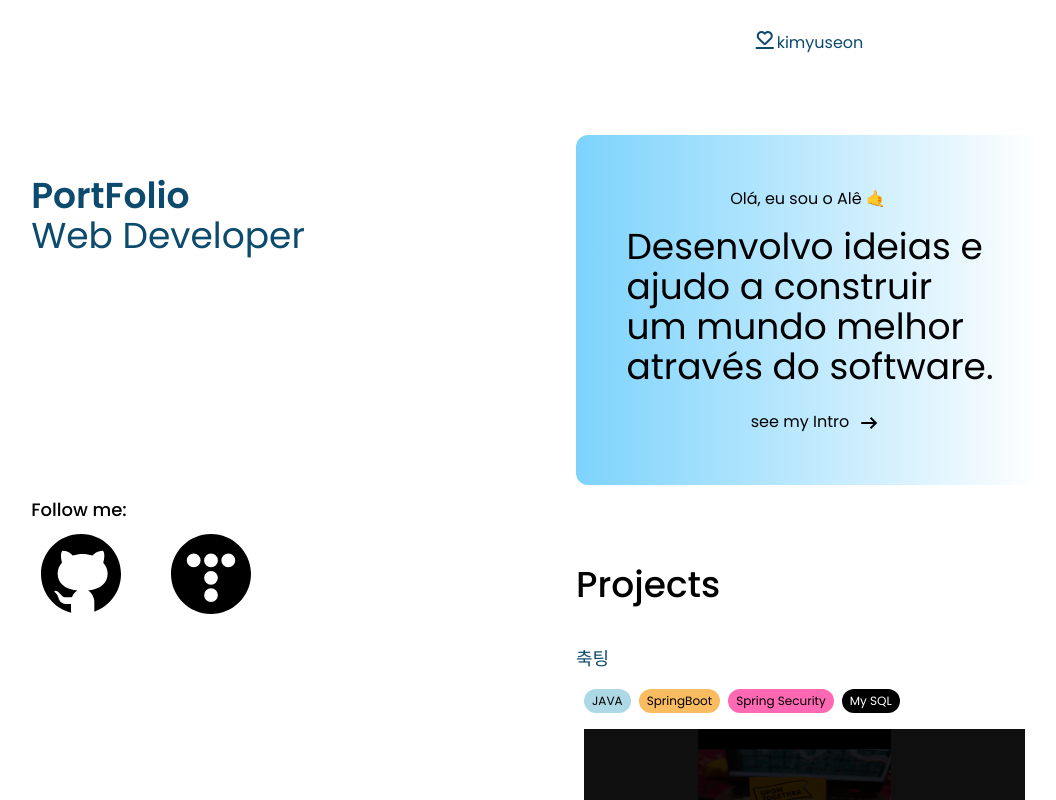
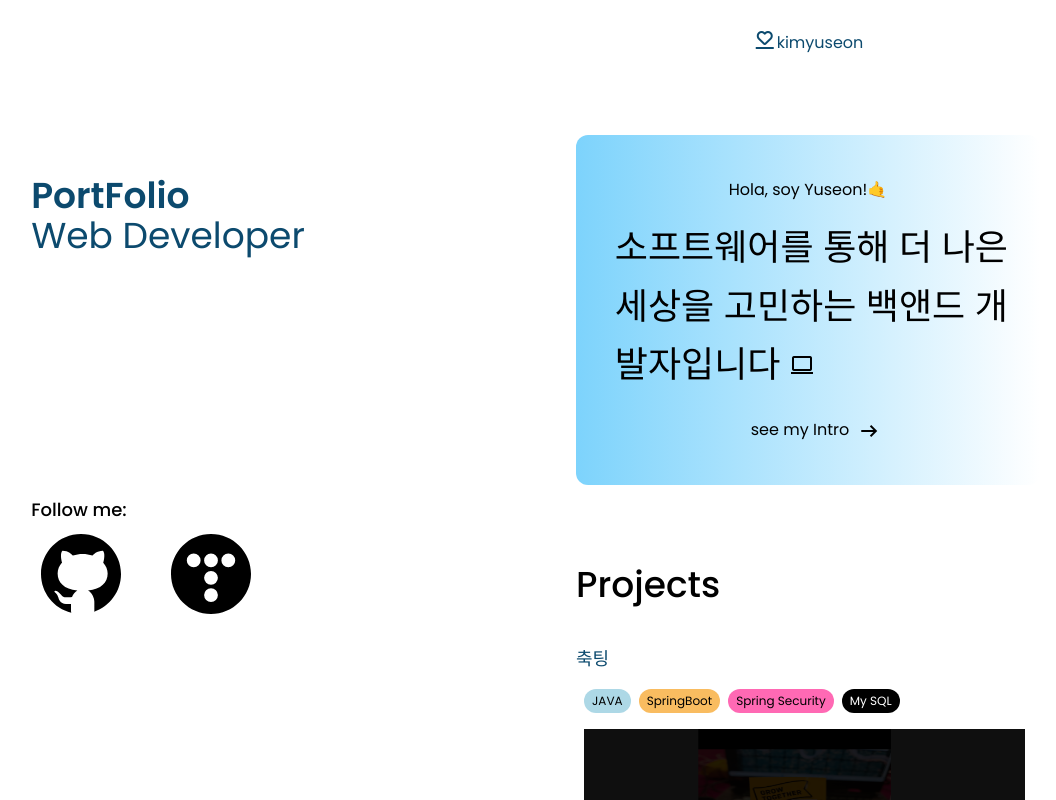
Before and after one commit to chaemina/YusunProtfolio, a Next.js app: page / in a window 1280 px wide. Shown: the top 800 px of the page, without its empty margins (216-1272 px from the left). Built offline with nearby package versions, Linux system fonts and the light colour scheme.

Commit message:
fix : message Card 내용 수정

```diff
--- a/components/organisms/FirstPart.jsx
+++ b/components/organisms/FirstPart.jsx
@@ -15,12 +15,15 @@ const FirstPart = () => {
       </a>
       <div className="w-full">
         <Card className="bg-gradient-to-r from-sky-300 h-[350px] flex flex-col justify-center items-center">
-          <p>Olá, eu sou o Alê 🤙</p>
-          <Title className="text-black text-2xl w-[80%]">
-            Desenvolvo ideias e ajudo a construir um mundo melhor através do
-            software.
+          <p className="leading-relaxed">Hola, soy Yuseon!🤙</p>
+          <Title className="text-black w-[85%] leading-relaxed">
+            소프트웨어를 통해 더 나은 세상을 고민하는 백앤드 개발자입니다{" "}
+            <span className="material-symbols-outlined">computer</span>
           </Title>
-          <a href="#intro" className="hover:text-sky-400 trasition-4s">
+          <a
+            href="#intro"
+            className="hover:text-sky-400 transition-4s leading-relaxed"
+          >
             see my Intro
             <span className="material-symbols-outlined relative left-2 -bottom-2">
               arrow_right_alt
```
